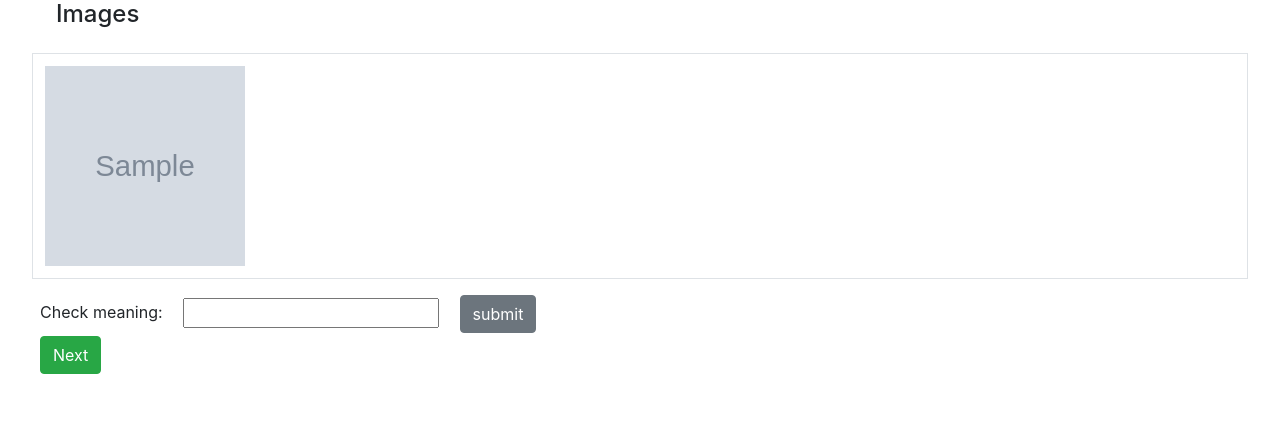
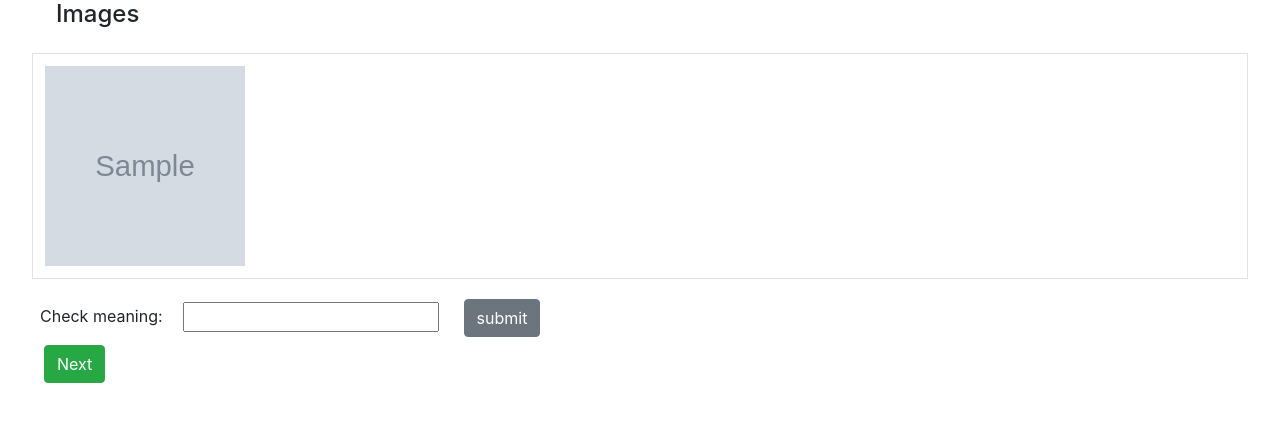
Before and after one commit to akd13/vocab-app, a Flask app: template templates/word.html in a window 1280 px wide. Shown: the part 402-837 px from the top of the page. Before the commit the page ends 776 px from the top, so only its background shows below. Run offline with Flask 2, Linux system fonts and the light colour scheme; the template is opened without the code that fills it: most values are stand-ins (such as "Sample title", 1, 10 or a date in 2020); grey boxes marked "Sample" are stand-in pictures; parts of the project's set-up code (start-up, migrations or seed data) failed here and were passed over; some libraries are stand-ins or nearby versions.

Commit message:
add margin to buttons

```diff
--- a/templates/word.html
+++ b/templates/word.html
@@ -50,9 +50,9 @@
 <form class="form-group justify-content-center m-2" method="POST">
     <p>Check meaning:
         <input class="form-group mx-sm-3 mb-2" type="text" name="Word"/>
-        <input class='btn btn-secondary' type="submit" name="word" value="submit"/>
+        <input class='btn btn-secondary m-1' type="submit" name="word" value="submit"/>
         <br>
-        <input class="btn btn-success" type="submit" name="next" value="Next"/>
+        <input class="btn btn-success m-1" type="submit" name="next" value="Next"/>
     </p>
 </form>
 </body>
```
